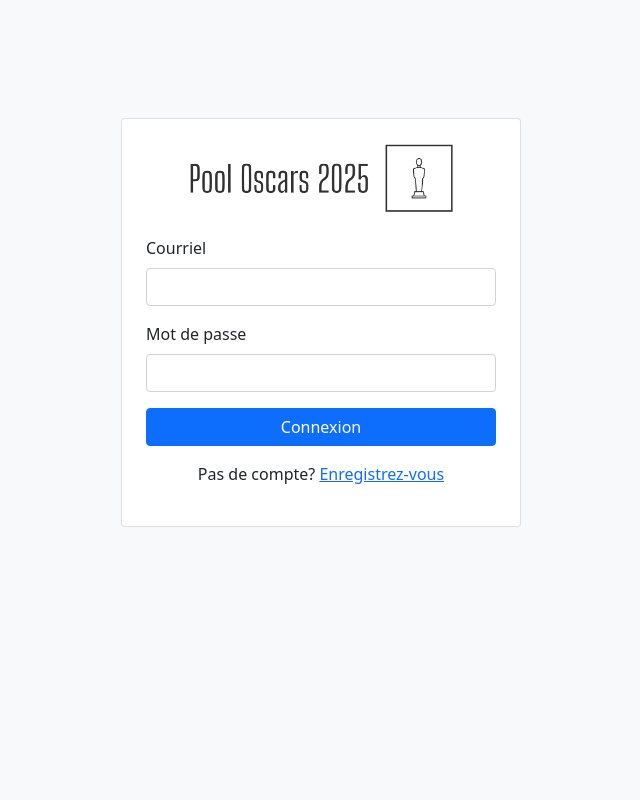
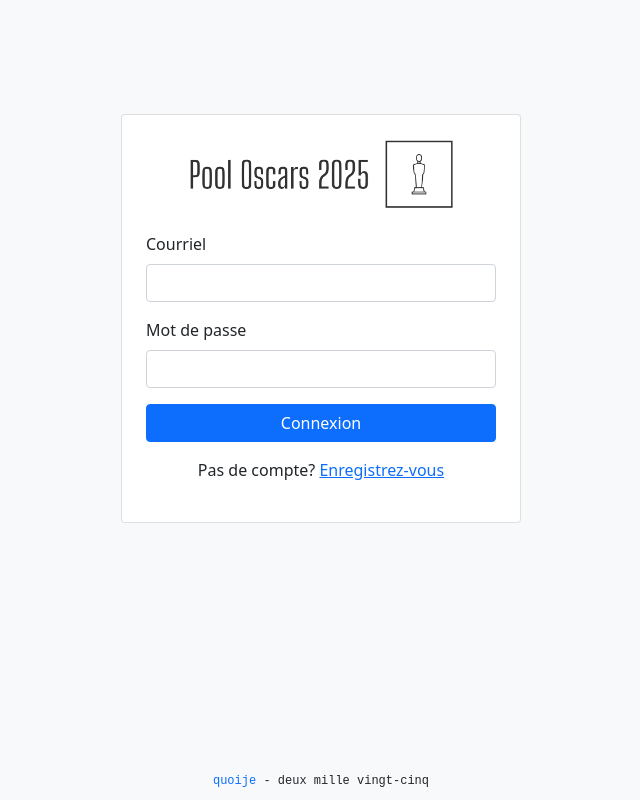
Before and after one commit to quoije/oscars-pool, a website: page public/index.html in a window 1280 px wide. Shown: the whole page, without its empty margins (319-959 px from the left). Drawn offline with nearby package versions, Linux system fonts and the light colour scheme; no server answers.

Commit message:
fix, index, add things

```diff
--- a/public/index.html
+++ b/public/index.html
@@ -21,9 +21,25 @@
 
     footer {
       margin-top: auto;
-      padding: 10px;
+      padding: 15px;
       background-color: #f8f9fa;
       text-align: center;
+      font-family: "Helvetica Neue", "Arial";
+    }
+    #footer-text {
+      margin: -5px;
+    }
+
+    #footer-copy {
+      margin: -5px;
+      font-family:monospace;
+      font-size: small;
+      padding-top: 10px;
+    }
+
+    #copy {
+      text-decoration: none;
+
     }
   </style>
 </head>
@@ -51,6 +67,7 @@
   <!-- Footer Section  -->
   <footer>
     <p id="footer-text"></p>
+    <p id="footer-copy"><a id="copy" href="https://github.com/quoije/oscars-pool">quoije</a> - deux mille vingt-cinq</p>
   </footer>
 
 </div>
@@ -93,7 +110,7 @@
     if (res.ok) {
       const data = await res.json();
       // Update footer with the fetched version info
-      const footerText = `${data.author} - version: ${data.version} - ${data.message}`;
+      const footerText = `version: ${data.version} - ${data.message}`;
       document.getElementById('footer-text').textContent = footerText;
     } else {
       document.getElementById('footer-text').textContent = '';
--- a/routes/users.js
+++ b/routes/users.js
@@ -38,7 +38,7 @@
   try {
     const latestCommit = await fetchLatestCommitFromGitHub();
     res.json({
-      version: latestCommit.sha,
+      version: (latestCommit.sha).substring(0,5),
       message: latestCommit.message,
       author: latestCommit.author,
       date: latestCommit.date,
```
